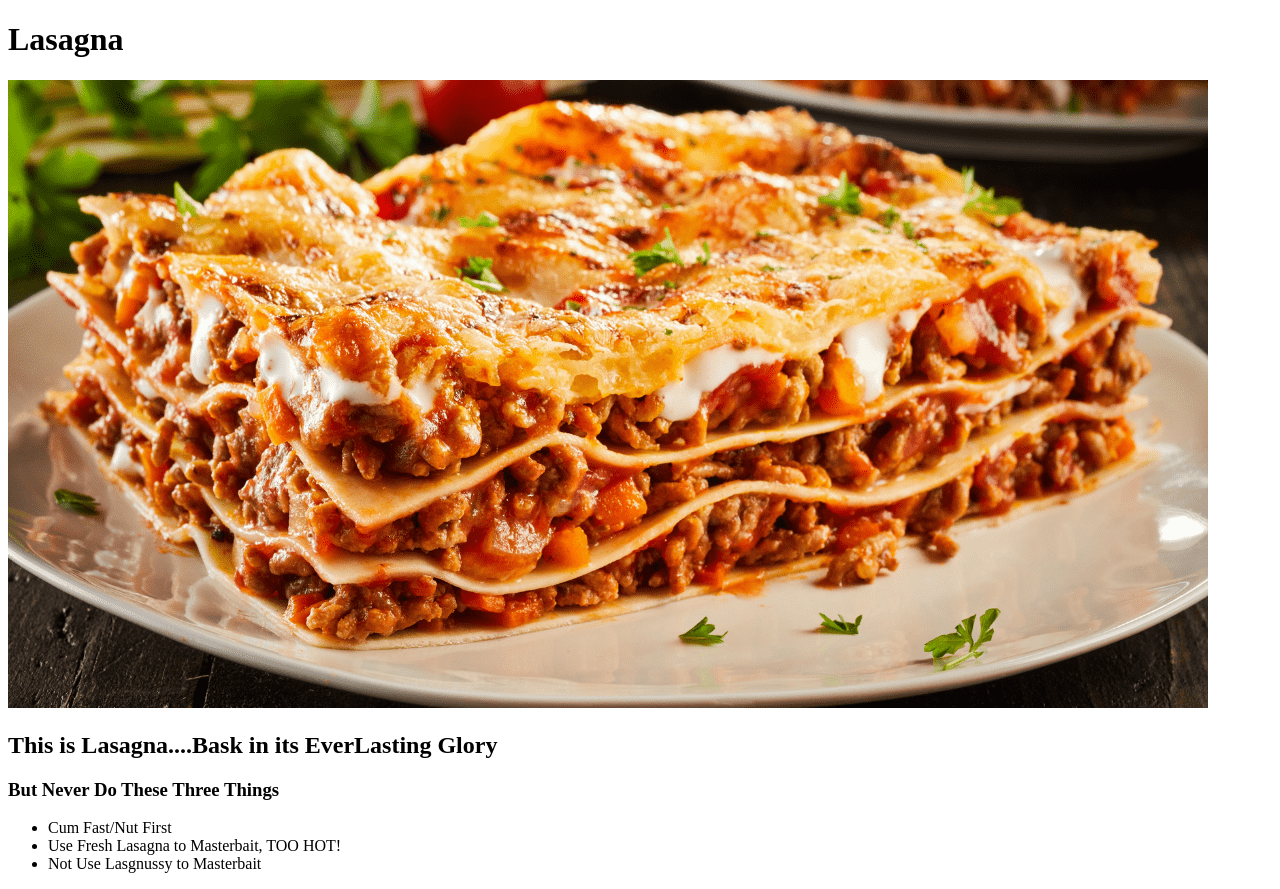
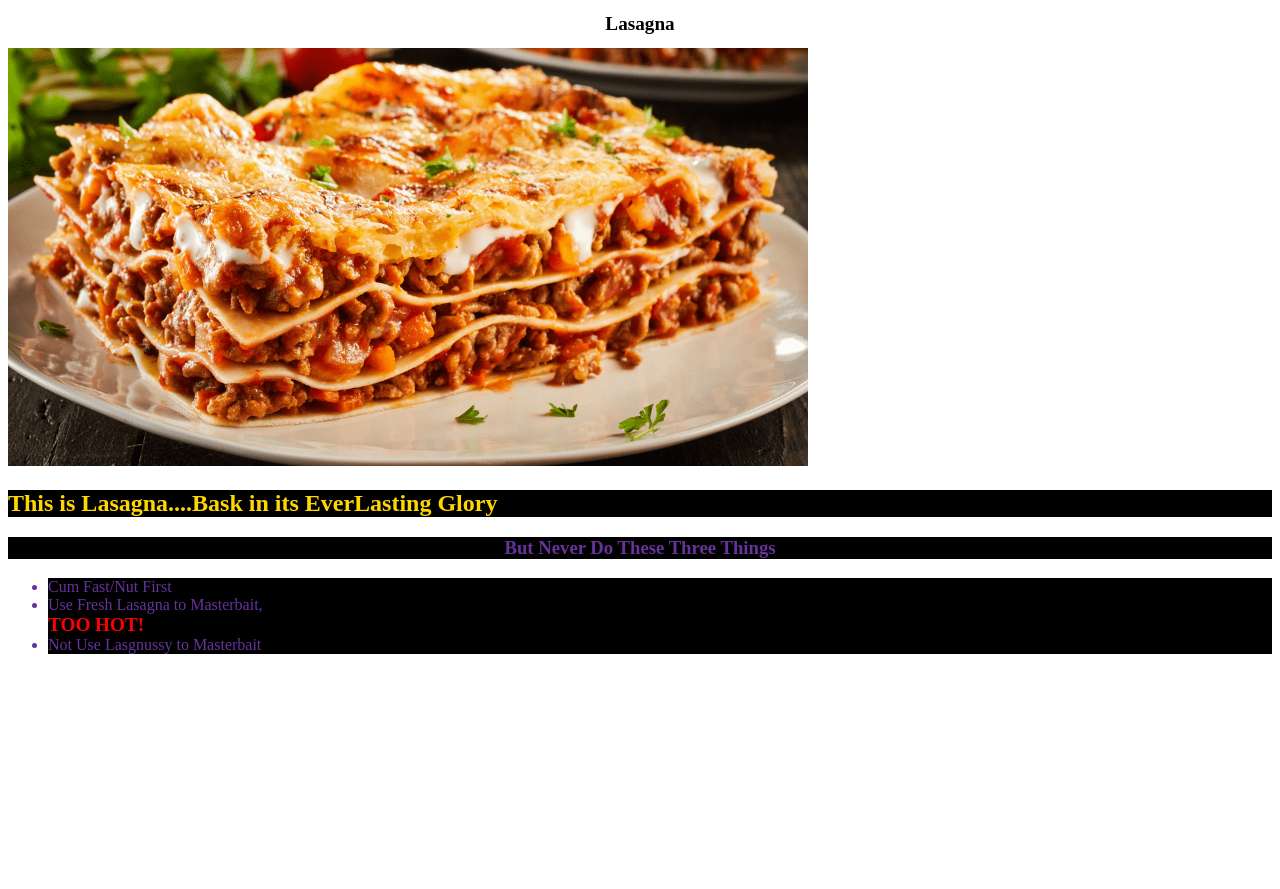
Before and after one commit to BunkleJoe/odin-recipes3, a plain HTML site: page recipes/lasagna.html in a window 1280 px wide. After the commit the page ends 800 px from the top, so only its background shows below. Drawn offline with Linux system fonts and the light colour scheme.

Commit message:
first try lasagna page

```diff
--- a/recipes/lasagna.html
+++ b/recipes/lasagna.html
@@ -1,6 +1,7 @@
 <!DOCTYPE html>
 <html lang="en">
 <head>
+    <link rel="stylesheet" href="./odin-lasagna.css">
     <meta charset="UTF-8">
     <meta http-equiv="X-UA-Compatible" content="IE=edge">
     <meta name="viewport" content="width=device-width, initial-scale=1.0">
@@ -14,7 +15,7 @@
     <p>
         <ul>
             <li> Cum Fast/Nut First</li>
-            <li> Use Fresh Lasagna to Masterbait, TOO HOT!</li>
+            <li> Use Fresh Lasagna to Masterbait, <div id="toohot"> TOO HOT!</div></li>
             <li> Not Use Lasgnussy to Masterbait</li>
         </ul>
     </p>
--- /dev/null
+++ b/recipes/odin-lasagna.css
@@ -0,0 +1,32 @@
+*{
+    color: black;
+    font-family: 'Times New Roman', Times, serif;
+}
+h1 {
+    text-align: center;
+    font-size: larger;
+}
+img {
+    height: auto;
+    width: 800px;
+}
+h2 {
+    color: gold;
+    background-color: black;
+}
+h3 {
+    color: rebeccapurple;
+    background-color: black;
+    font-weight: 900;
+    text-align: center;
+}
+li {
+    background-color: black;
+    color: rebeccapurple;
+
+}
+#toohot{
+    color: red;
+    font-size: larger;
+    font-weight: 700;
+}
```
